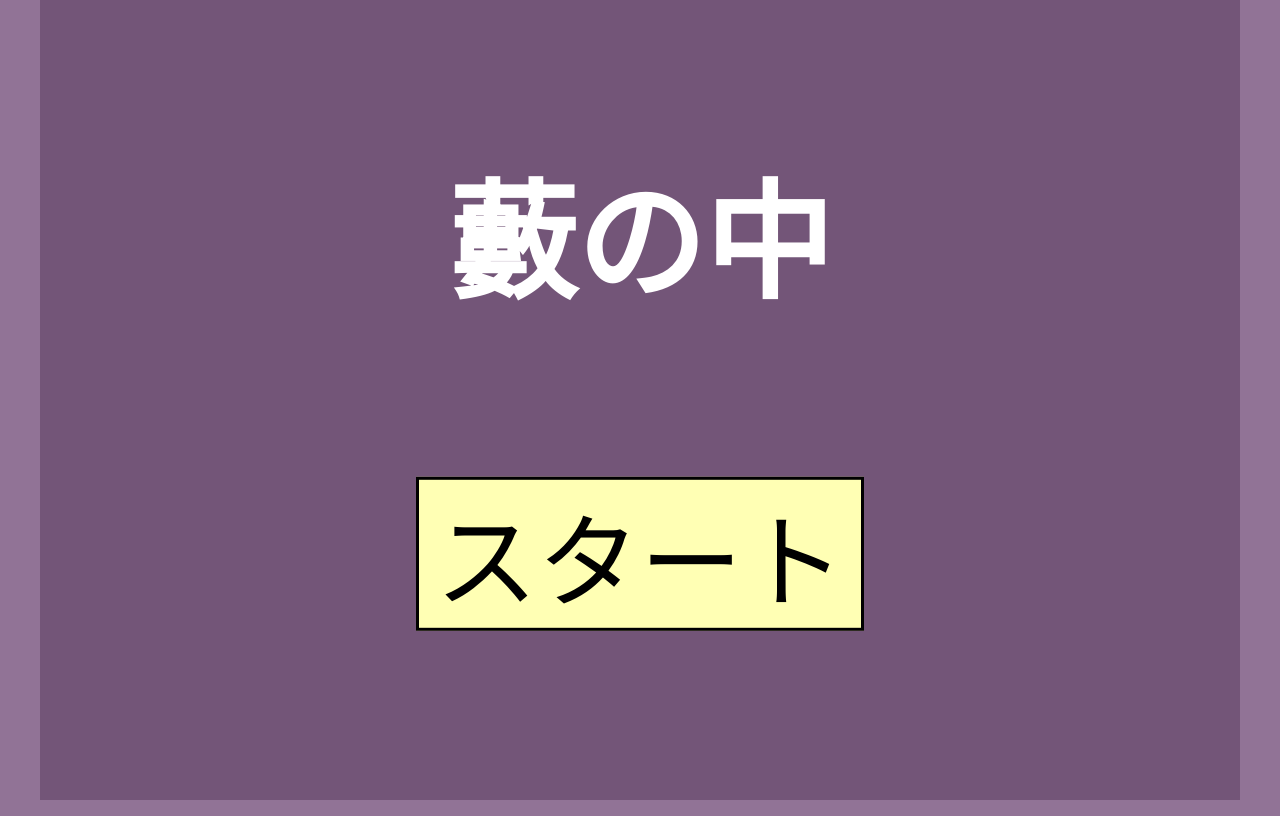
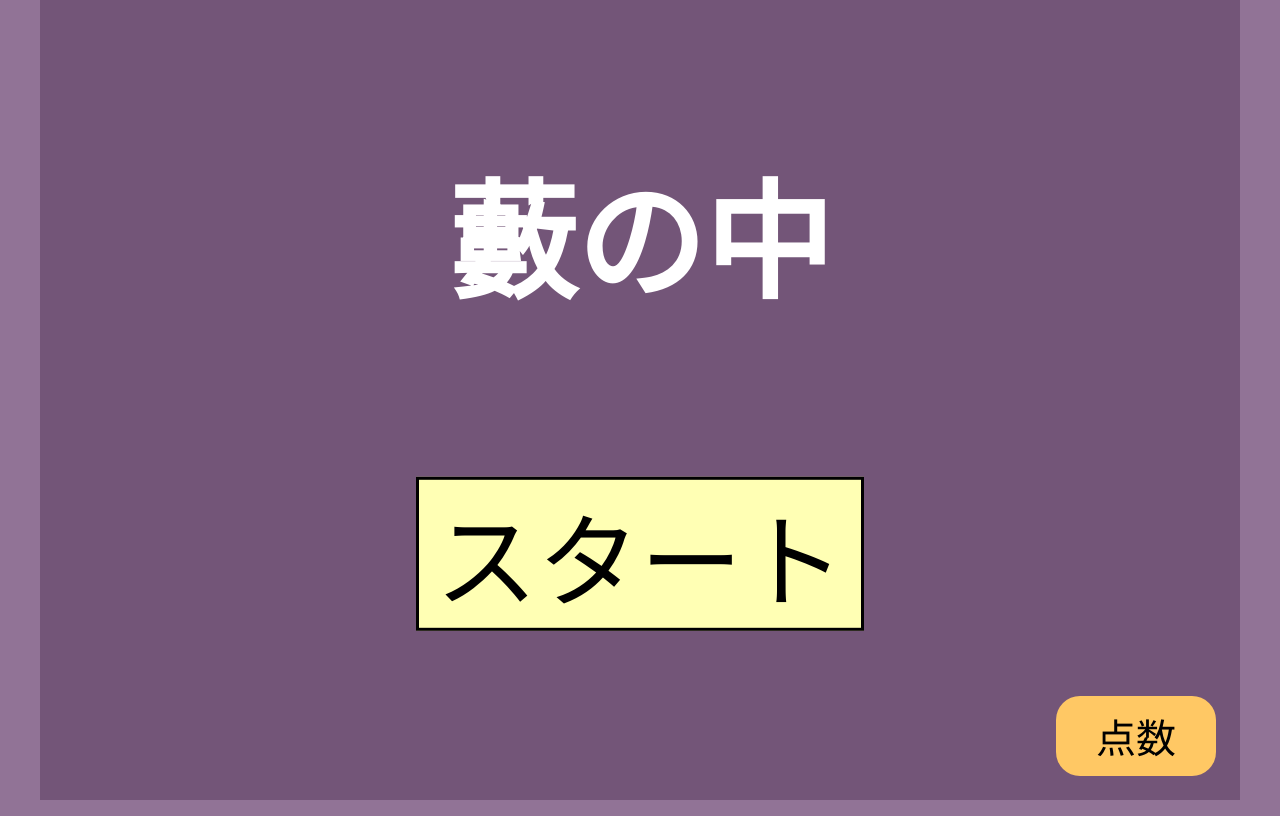
Before and after one commit to ta-kuan/-yaminonaka-, a plain HTML site: page index.html in a window 1280 px wide. Drawn offline with Linux system fonts and the light colour scheme; a web font is replaced by a local one.

Commit message:
Update index.html

```diff
--- a/index.html
+++ b/index.html
@@ -694,6 +694,30 @@
         left: 90vh;
         top: 56vh;
         border-radius: 0 0 2vh 0;
+      }
+      .tenkaku {
+        position: absolute;
+        width: 20vh;
+        height: 10vh;
+        right: 3vh;
+        bottom: 3vh;
+        background-color: rgb(255,200,100);
+        border: none;
+        border-radius: 3vh;
+      }
+      .tenkaku::after {
+        content: "点数";
+        position: absolute;
+        left: 50%;
+        top: 50%;
+        transform: translate(-50%,-50%);
+        color: rgb(0,0,0);
+        white-space: nowrap;
+        font-family: kihon;
+        font-size: 5vh;
+      }
+      .tenkaku.modoru::after {
+        content: "戻る";
       }
 
       .p1turn::after {
@@ -989,6 +1013,7 @@
         <div class="hyou" id="t30"></div>
       </div>
       <button class="next"></button>
+      <button class="tenkaku"></button>
     </div>
     <script>
       const start = document.querySelector(".start");
@@ -1177,6 +1202,10 @@
       //p2b.classList.add(number[5]);
       //p3b.classList.add(number[6]);
       //p4b.classList.add(number[7]);
+      t12.classList.add("t0");
+      t18.classList.add("t0");
+      t24.classList.add("t0");
+      t30.classList.add("t0");
 
       function hanninf(el) {
         if (el.classList.contains("batu")) return null;
@@ -2185,6 +2214,15 @@
           n = 0;
         }
       });
+      tenkaku.addEventListener("click", function() {
+        if (tenkaku.classList.contains("modoru")) {
+          backt.classList.add("off");
+          tokutenhyou.classList.add("off");
+        } else {
+          backt.classList.remove("off");
+          tokutenhyou.classList.remove("off");
+        }
+      });
     </script>
   </body>
 </html>
```
